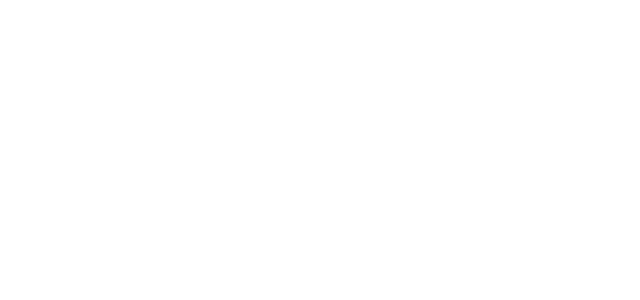
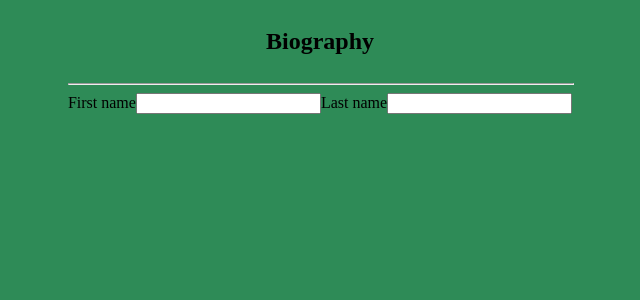
Before and after one commit to Osserc/cv-maker, a React (Create React App) app: page / in a window 1280 px wide. Shown: the top 300 px of the page, without its empty margins (320-960 px from the left). Built offline with nearby package versions, Linux system fonts and the light colour scheme.

Commit message:
Add draft of Biography section component

```diff
--- a/src/App.js
+++ b/src/App.js
@@ -1,10 +1,16 @@
+import React from 'react';
 import './stylesheets/styles.css';
+import { Biography } from './components/Biography'
 
-function App() {
-  return (
-    <div className="App">
-    </div>
-  );
+class App extends React.Component {
+  render() {
+    return (
+      <div className="flex flex-c justify-center align-center wide">
+        <Biography />
+      </div>
+    )
+  }
+
 }
 
 export default App;
--- /dev/null
+++ b/src/components/Biography.js
@@ -0,0 +1,22 @@
+import { Component } from "react";
+
+class Biography extends Component {
+    render() {
+        return (
+            <section id="biography" className="flex flex-c justify-center align-center">
+                <h1>Biography</h1>
+
+                <hr className="wide"></hr>
+
+                <form>
+                    <label htmlFor="firstName">First name</label>
+                    <input type="text" id="firstName" name="firstName"></input>
+                    <label htmlFor="lastName">Last name</label>
+                    <input type="text" id="lastName" name="lastName"></input>
+                </form>
+            </section>
+        )
+    }
+}
+
+export { Biography }
--- a/src/stylesheets/styles.css
+++ b/src/stylesheets/styles.css
@@ -0,0 +1,26 @@
+/* reusable classes */
+.wide {
+    width: 100%;
+}
+
+.flex {
+    display: flex;
+}
+
+.flex-c {
+    flex-direction: column;
+}
+
+.justify-center {
+    justify-content: center;
+}
+
+.align-center {
+    align-items: center;
+}
+
+/* CSS proper */
+
+body {
+    background-color: seagreen;
+}
```
